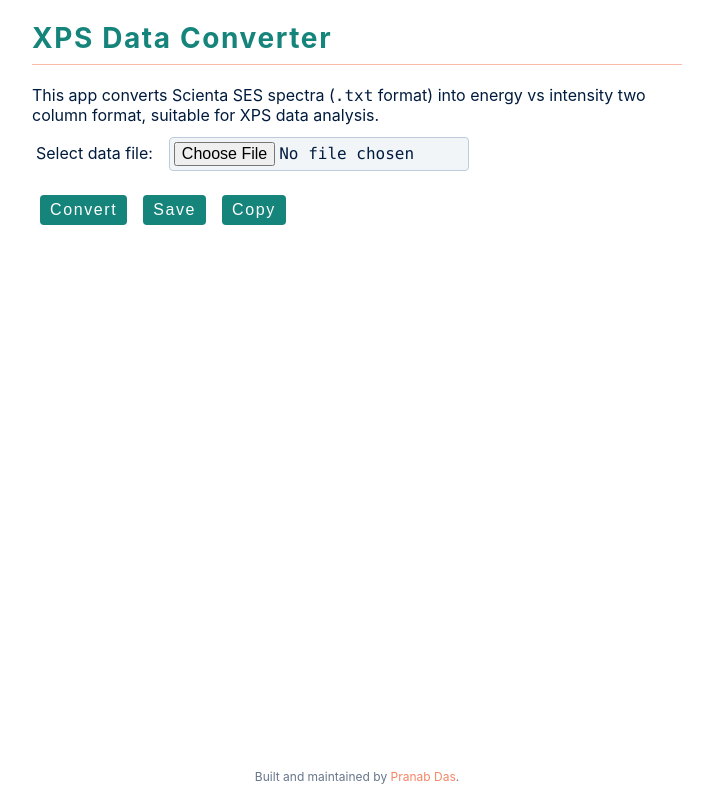
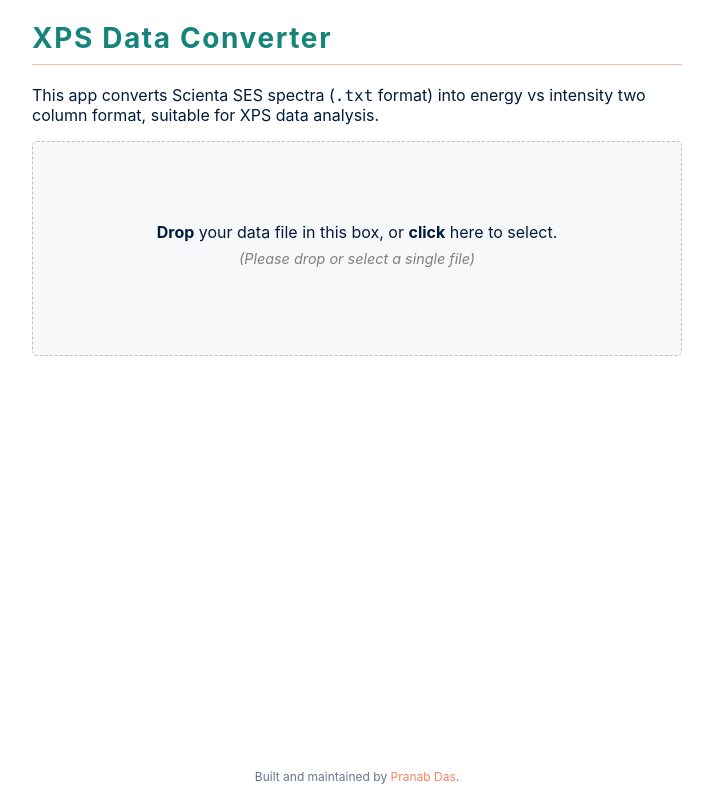
Before and after one commit to pranabdas/xps, a React (Create React App) app: page / in a window 1280 px wide. Shown: the whole page, without its empty margins (283-996 px from the left). Built offline with nearby package versions, Linux system fonts and the light colour scheme; the HTML template or start-up script is replaced by a standard one.

Commit message:
feat: file drag and drop implemented

```diff
--- a/package.json
+++ b/package.json
@@ -9,6 +9,7 @@
     "@testing-library/user-event": "^13.5.0",
     "react": "^18.0.0",
     "react-dom": "^18.0.0",
+    "react-dropzone": "^12.0.5",
     "react-scripts": "5.0.0",
     "web-vitals": "^2.1.4"
   },
--- a/src/App.js
+++ b/src/App.js
@@ -1,4 +1,5 @@
-import { useState } from "react";
+import { useState, useCallback } from "react";
+import { useDropzone } from "react-dropzone";
 
 function tNow() {
   const tNow = new Date();
@@ -152,6 +153,68 @@ function App() {
     }
   };
 
+  const onDrop = useCallback((acceptedFiles) => {
+    acceptedFiles.forEach((file) => {
+      setFilename(file.name);
+      const reader = new FileReader();
+
+      reader.readAsText(file);
+      reader.onload = async () => {
+        const text = reader.result;
+        const content = text.split("\n");
+
+        setContent(content);
+        setData([]);
+
+        let t = tNow();
+        setStatus([`${t} ✔️ New file '${file.name}' selected.`]);
+
+        let isKineticEnergy = false;
+
+        for (let ii = 0; ii < content.length; ii++) {
+          if (content[ii].split("=")[0] === "Dimension 1 name") {
+            if (content[ii].split("=")[1].trim() === "Kinetic Energy [eV]") {
+              setIsKinetic(true);
+              isKineticEnergy = true;
+            } else {
+              setIsKinetic(false);
+            }
+            break;
+          } else {
+            setIsKinetic(false);
+          }
+        }
+
+        for (let ii = 0; ii < content.length; ii++) {
+          if (content[ii].split("=")[0] === "Dimension 2 scale") {
+            let angle = content[ii].split("=")[1].split(" ");
+            angle = angle.filter((x) => x);
+            angle = angle.map((value) => parseFloat(value));
+
+            setAngle(angle);
+            setAppState({
+              ymin: angle[0],
+              ymax: angle[angle.length - 1],
+              fermiEnergy: 1482,
+              isBinding: false,
+            });
+            break;
+          } else {
+            setAngle([]);
+            setAppState({
+              ymin: 0.0,
+              ymax: 0.0,
+              fermiEnergy: 1482,
+              isBinding: isKineticEnergy,
+            });
+          }
+        }
+      };
+    });
+  }, []);
+
+  const { getRootProps, getInputProps } = useDropzone({ onDrop, maxFiles: 1 });
+
   const DownloadPlaintext = () => {
     let outFilename = null;
     if (
@@ -210,61 +273,6 @@ function App() {
     }
   };
 
-  const HandleUpload = (e) => {
-    const fname = e.target.files[0].name;
-    setFilename(fname);
-    const reader = new FileReader();
-    reader.readAsText(e.target.files[0]);
-    reader.onload = async (e) => {
-      const text = e.target.result;
-      const content = text.split("\n");
-      setContent(content);
-      setData([]);
-      let t = tNow();
-      setStatus([...status, `${t} ✔️ New file '${fname}' selected.`]);
-
-      let isKineticEnergy = false;
-
-      for (let ii = 0; ii < content.length; ii++) {
-        if (content[ii].split("=")[0] === "Dimension 1 name") {
-          if (content[ii].split("=")[1].trim() === "Kinetic Energy [eV]") {
-            setIsKinetic(true);
-            isKineticEnergy = true;
-          } else {
-            setIsKinetic(false);
-          }
-          break;
-        } else {
-          setIsKinetic(false);
-        }
-      }
-
-      for (let ii = 0; ii < content.length; ii++) {
-        if (content[ii].split("=")[0] === "Dimension 2 scale") {
-          let angle = content[ii].split("=")[1].split(" ");
-          angle = angle.filter((x) => x);
-          angle = angle.map((value) => parseFloat(value));
-
-          setAngle(angle);
-          setAppState({
-            ...appState,
-            ymin: angle[0],
-            ymax: angle[angle.length - 1],
-          });
-          break;
-        } else {
-          setAngle([]);
-          setAppState({
-            ...appState,
-            ymin: 0.0,
-            ymax: 0.0,
-            isBinding: isKineticEnergy,
-          });
-        }
-      }
-    };
-  };
-
   const HandleChange = (e) => {
     const target = e.target;
     const name = target.name;
@@ -283,16 +291,39 @@ function App() {
           This app converts Scienta SES spectra (<code>.txt</code> format) into
           energy vs intensity two column format, suitable for XPS data analysis.
         </p>
+
+        <div {...getRootProps()}>
+          <input {...getInputProps()} />
+          {filename ? (
+            <div className="dropzone">
+              <p>
+                Selected file: <b>{filename}</b>
+                <br />
+              </p>
+              <p style={{ color: "grey", fontSize: "0.9em" }}>
+                <i>
+                  (If required, you can drop a new file in this box again, or
+                  click to browse)
+                </i>
+              </p>
+            </div>
+          ) : (
+            <div
+              className="dropzone"
+              style={{ paddingTop: "5em", paddingBottom: "5em" }}
+            >
+              <p>
+                <b>Drop</b> your data file in this box, or <b>click</b> here to
+                select.
+              </p>
+              <p style={{ color: "grey", fontSize: "0.9em" }}>
+                <i>(Please drop or select a single file)</i>
+              </p>
+            </div>
+          )}
+        </div>
+
         <form className="form">
-          <p>
-            Select data file:&emsp;
-            <input
-              type="file"
-              onChange={HandleUpload}
-              style={{ width: "300px", cursor: "pointer" }}
-              title="Select file"
-            />
-          </p>
           {angle.length ? (
             <>
               <p>Angular integration limits:</p>
@@ -352,17 +383,27 @@ function App() {
             </p>
           ) : null}
         </form>
+
+        {filename ? (
           <button onClick={ProcessData} className="btn">
             Convert
           </button>
+        ) : null}
+
+        {data.length ? (
+          <>
             <button className="btn" onClick={DownloadPlaintext}>
               Save
             </button>
             <button className="btn" onClick={CopyToClipboard}>
               {showCopied ? "Copied" : "Copy"}
             </button>
+          </>
+        ) : null}
+
         <br />
         <br />
+
         {status.length ? (
           <>
             {status.map((item, key) => (
--- a/src/index.css
+++ b/src/index.css
@@ -1,4 +1,3 @@
-
 :root {
   --clr-primary: #15847b;
   --clr-secondary: hsl(13, 88%, 68%);
@@ -22,6 +21,7 @@
   padding: 0;
   box-sizing: border-box;
 }
+
 body {
   margin: 0;
   font-family: -apple-system, BlinkMacSystemFont, 'Segoe UI', 'Roboto', 'Oxygen',
@@ -32,7 +32,7 @@ body {
 }
 
 code {
-  font-family: SFMono-Regular, Menlo, Monaco, Consolas, "Liberation Mono","Roboto Mono", "Courier New", monospace;
+  font-family: SFMono-Regular, Menlo, Monaco, Consolas, "Liberation Mono", "Roboto Mono", "Courier New", monospace;
 }
 
 ul {
@@ -58,18 +58,23 @@ h4 {
   line-height: 1.25;
   margin-bottom: 0.75rem;
 }
+
 h1 {
   font-size: 3rem;
 }
+
 h2 {
   font-size: 2rem;
 }
+
 h3 {
   font-size: 1.25rem;
 }
+
 h4 {
   font-size: 0.875rem;
 }
+
 p {
   margin-bottom: 0.5rem;
   color: var(--clr-text);
@@ -79,18 +84,23 @@ p {
   h1 {
     font-size: 4rem;
   }
+
   h2 {
     font-size: 2.5rem;
   }
+
   h3 {
     font-size: 1.75rem;
   }
+
   h4 {
     font-size: 1rem;
   }
+
   body {
     font-size: 1rem;
   }
+
   h1,
   h2,
   h3,
@@ -128,16 +138,15 @@ hr {
   display: inline-block;
   background: var(--clr-primary);
   color: var(--clr-white);
-  padding: 0.25rem 0.50rem;
+  padding: 0.4rem 0.50rem;
   border-radius: var(--radius);
   border-color: transparent;
   font-size: 1rem;
   letter-spacing: var(--spacing);
-  margin-top: 0.5rem;
-  margin-left: 0.5rem;
-  margin-right: 0.5rem;
+  margin: 0.5rem;
   cursor: pointer;
 }
+
 .btn:hover {
   background: var(--clr-secondary-dark);
 }
@@ -150,6 +159,7 @@ hr {
   padding: 0.25rem 0.25rem;
   border-radius: var(--radius);
 }
+
 .form input {
   background: var(--clr-background);
   border-color: var(--clr-border);
@@ -160,7 +170,7 @@ hr {
   font-size: medium;
   width: 75px;
   font-family: source-code-pro, Menlo, Monaco, Consolas, 'Courier New',
-  monospace;
+    monospace;
 }
 
 .form-control {
@@ -193,10 +203,10 @@ footer {
 
 select {
   font-size: 1em;
-  background:rgb(231, 231, 231);
-  height:32px;
-  border:1px solid #999;
-  width:180px;
+  background: rgb(231, 231, 231);
+  height: 32px;
+  border: 1px solid #999;
+  width: 180px;
   text-indent: 5px;
   -webkit-appearance: none;
 }
@@ -215,7 +225,8 @@ select {
   padding: 1em;
 }
 
-.readMe p, h4{
+.readMe p,
+h4 {
   color: var(--clr-text-light);
 }
 
@@ -237,11 +248,27 @@ th {
   padding: 0.5em;
 }
 
-table, th, td {
+table,
+th,
+td {
   border: 0.5px solid lightgrey;
   border-collapse: collapse;
 }
 
 .wrapper {
-  min-height: calc( 100vh - 60px );
+  min-height: calc(100vh - 60px);
 }
+
+.dropzone {
+  border-radius: 0.3em;
+  border-style: dashed;
+  border-width: 1px;
+  text-align: center;
+  cursor: pointer;
+  border-color: silver;
+  padding: 0.5em;
+  padding-top: 1.5em;
+  background-color: rgba(240, 242, 244, 0.5);
+  margin-top: 1em;
+  margin-bottom: 1em;
+}
```
Also changed, not shown: 1 other file (tests, documents, lock files or other folders). Lines whose indentation alone changed are shown as unchanged.
